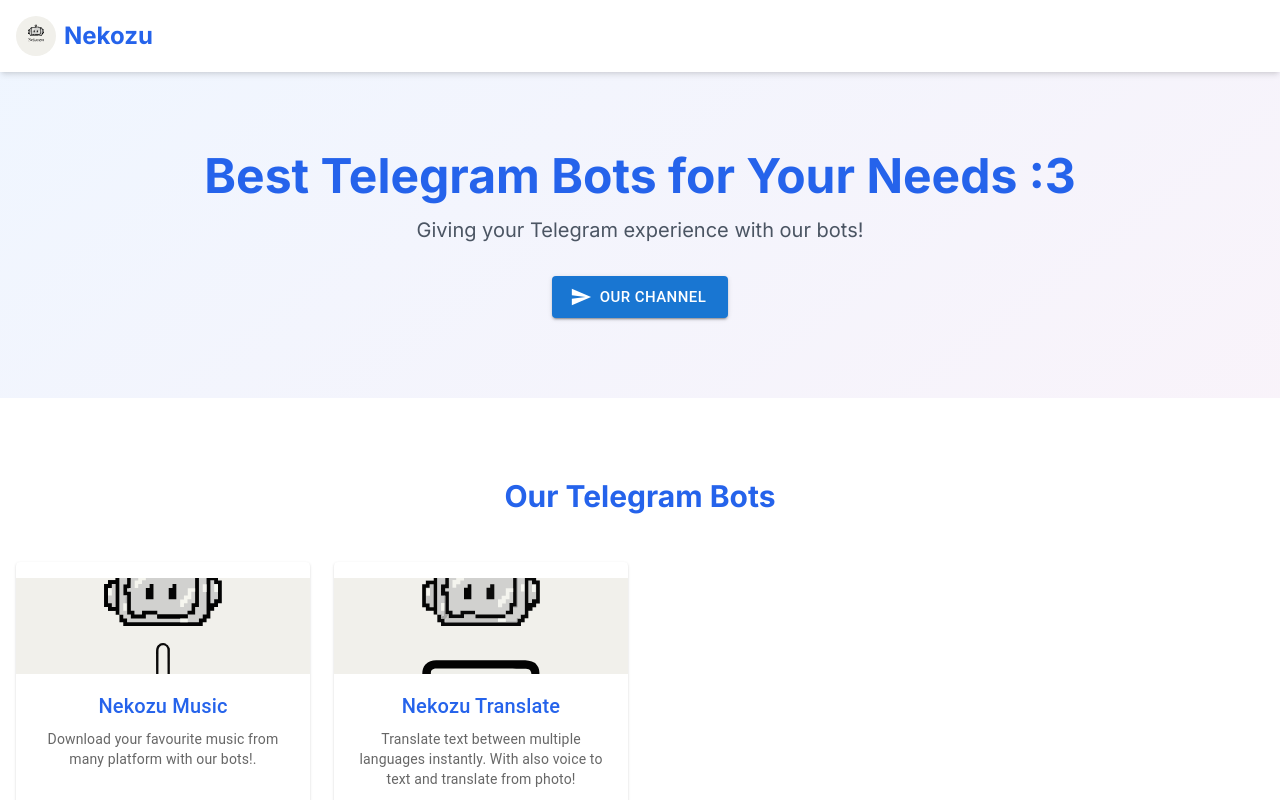
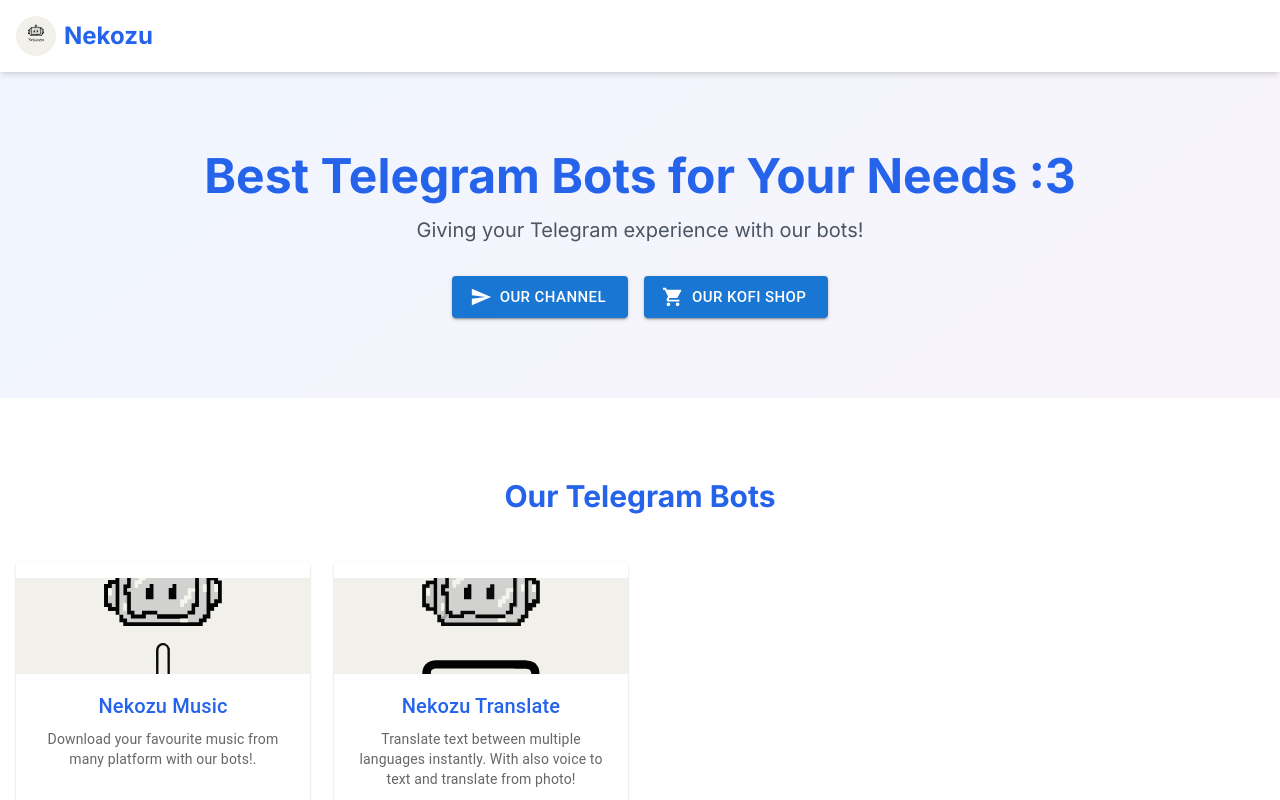
Before and after one commit to jakiepari/nekozu-website, a Next.js app: page / in a window 1280 px wide. Shown: the top 800 px of the page. Built offline with nearby package versions, Linux system fonts and the light colour scheme.

Commit message:
Update page.js

```diff
--- a/src/app/page.js
+++ b/src/app/page.js
@@ -4,7 +4,7 @@
 import { motion, AnimatePresence } from 'framer-motion'
 import { Button, Card, CardContent, CardMedia, Typography, CircularProgress, Avatar } from '@mui/material'
 import Link from 'next/link'
-import { Send as TelegramIcon, Menu as MenuIcon } from '@mui/icons-material'
+import { Send as TelegramIcon, Menu as MenuIcon, ShoppingCart as ShopIcon } from '@mui/icons-material'
 
 const bots = [
   {
@@ -114,6 +114,7 @@
                   initial={{ y: -20, opacity: 0 }}
                   animate={{ y: 0, opacity: 1 }}
                   transition={{ delay: 0.6 }}
+                  className="space-x-4"
                 >
                   <Button
                     variant="contained"
@@ -125,6 +126,17 @@
                     rel="noopener noreferrer"
                   >
                     Our Channel
+                  </Button>
+                  <Button
+                    variant="contained"
+                    className="bg-pink-500 hover:bg-pink-600 text-white font-bold py-2 px-4 rounded-full transition duration-300 ease-in-out transform hover:scale-105"
+                    size="large"
+                    startIcon={<ShopIcon />}
+                    href="https://ko-fi.com/nekozu/shop"
+                    target="_blank"
+                    rel="noopener noreferrer"
+                  >
+                    Our Kofi Shop
                   </Button>
                 </motion.div>
               </div>
```
